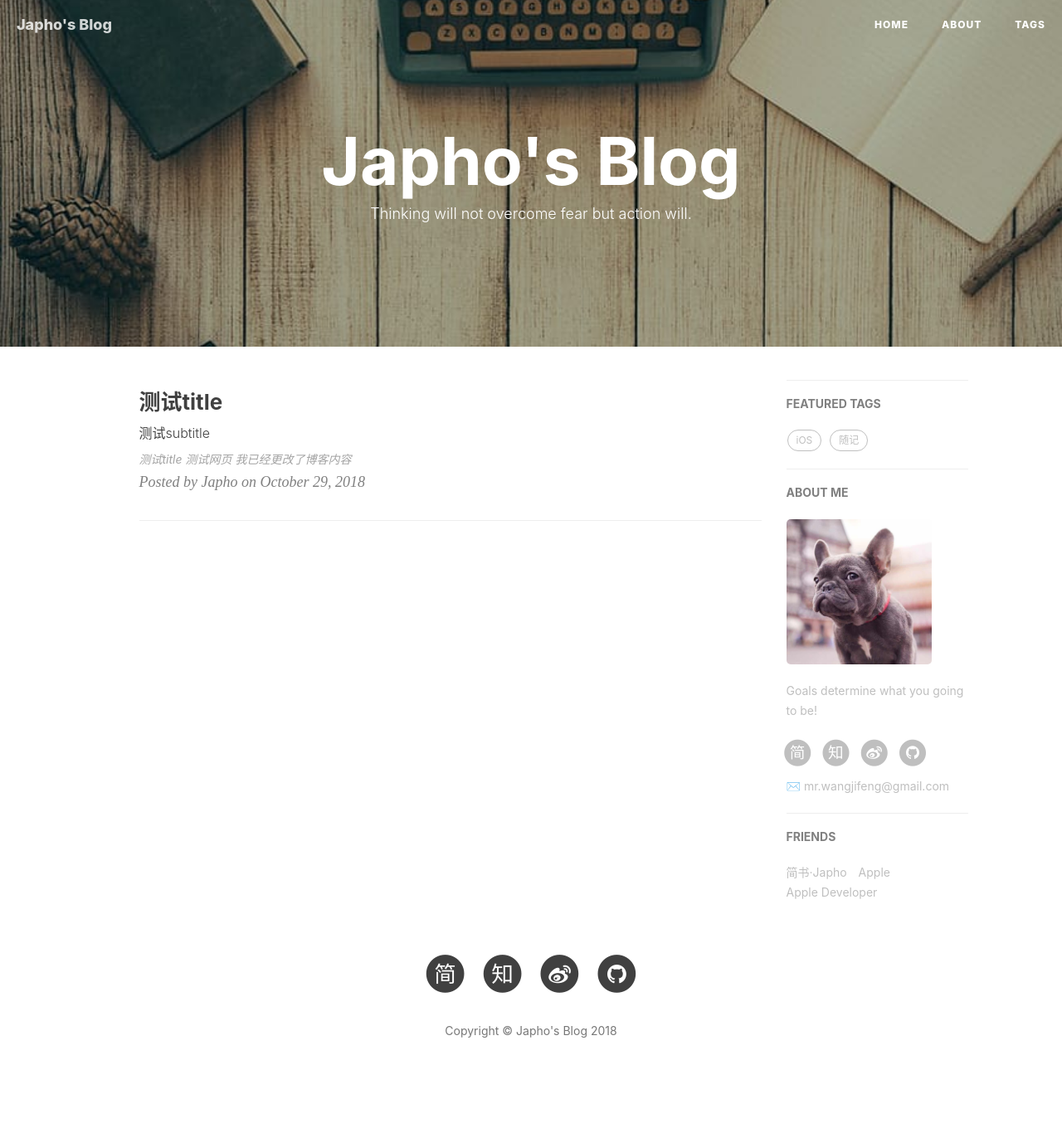
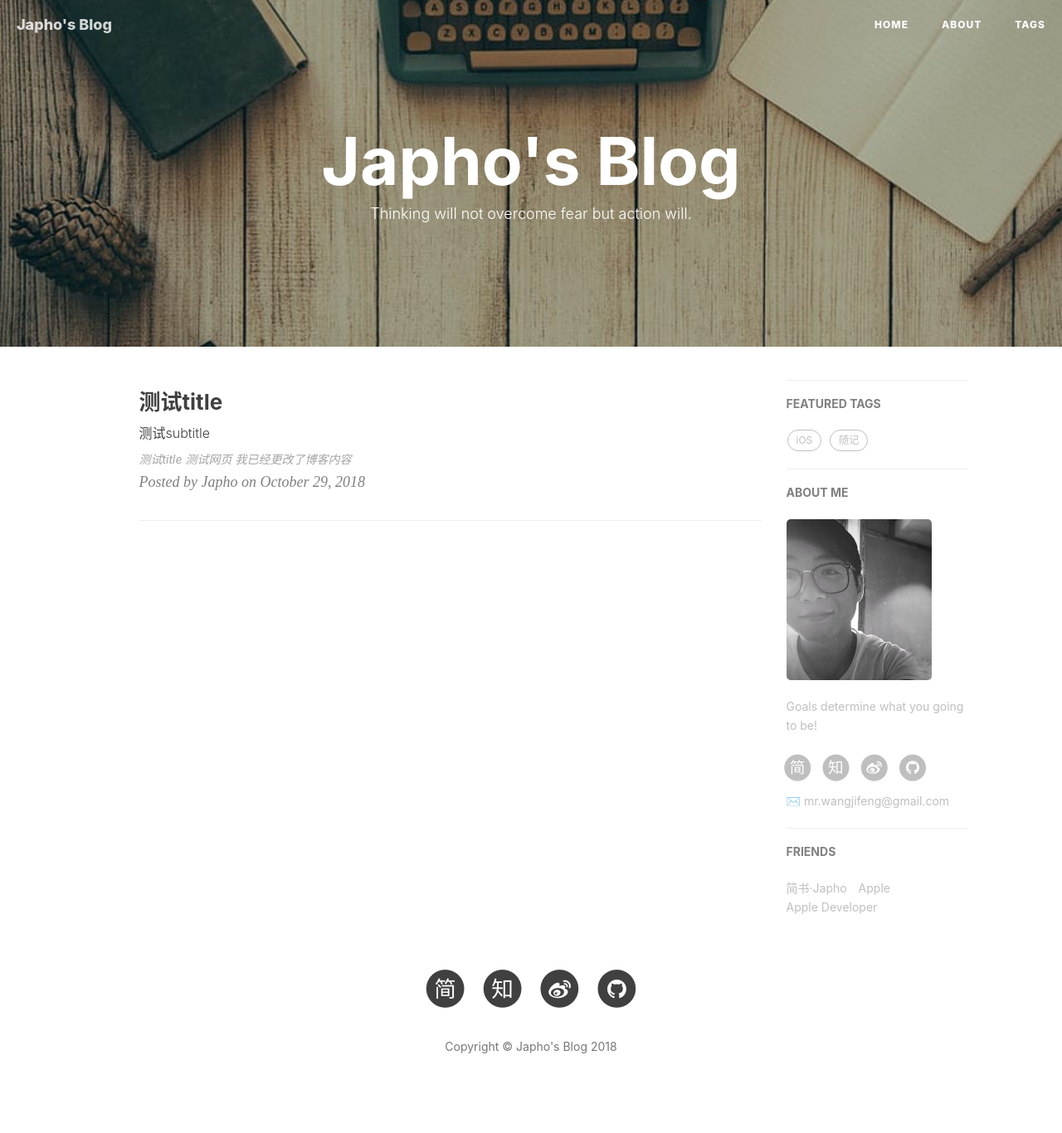
Before and after one commit to japho/japho.github.io, a Jekyll site: the page built from index.html, in a window 1280 px wide. Shown: the whole page at 83% size. Built offline with Jekyll 4.4.1, drawn with Linux system fonts in a browser that asks for light colours; nearby versions of some CDN libraries; the list of posts is cut into pages by our own code; comment, search, counter and statistics services are not loaded.

Commit message:
Update _config.yml

```diff
--- a/_config.yml
+++ b/_config.yml
@@ -12,7 +12,7 @@
 # Sidebar settings
 sidebar: true                           # whether or not using Sidebar.
 sidebar-about-description: "Goals determine what you going to be!"
-sidebar-avatar: /img/about-Japho.jpg      # use absolute URL, seeing it's used in both `/` and `/about/`
+sidebar-avatar: /img/about-BY-gentle.jpg      # use absolute URL, seeing it's used in both `/` and `/about/`
 
 
 
```
